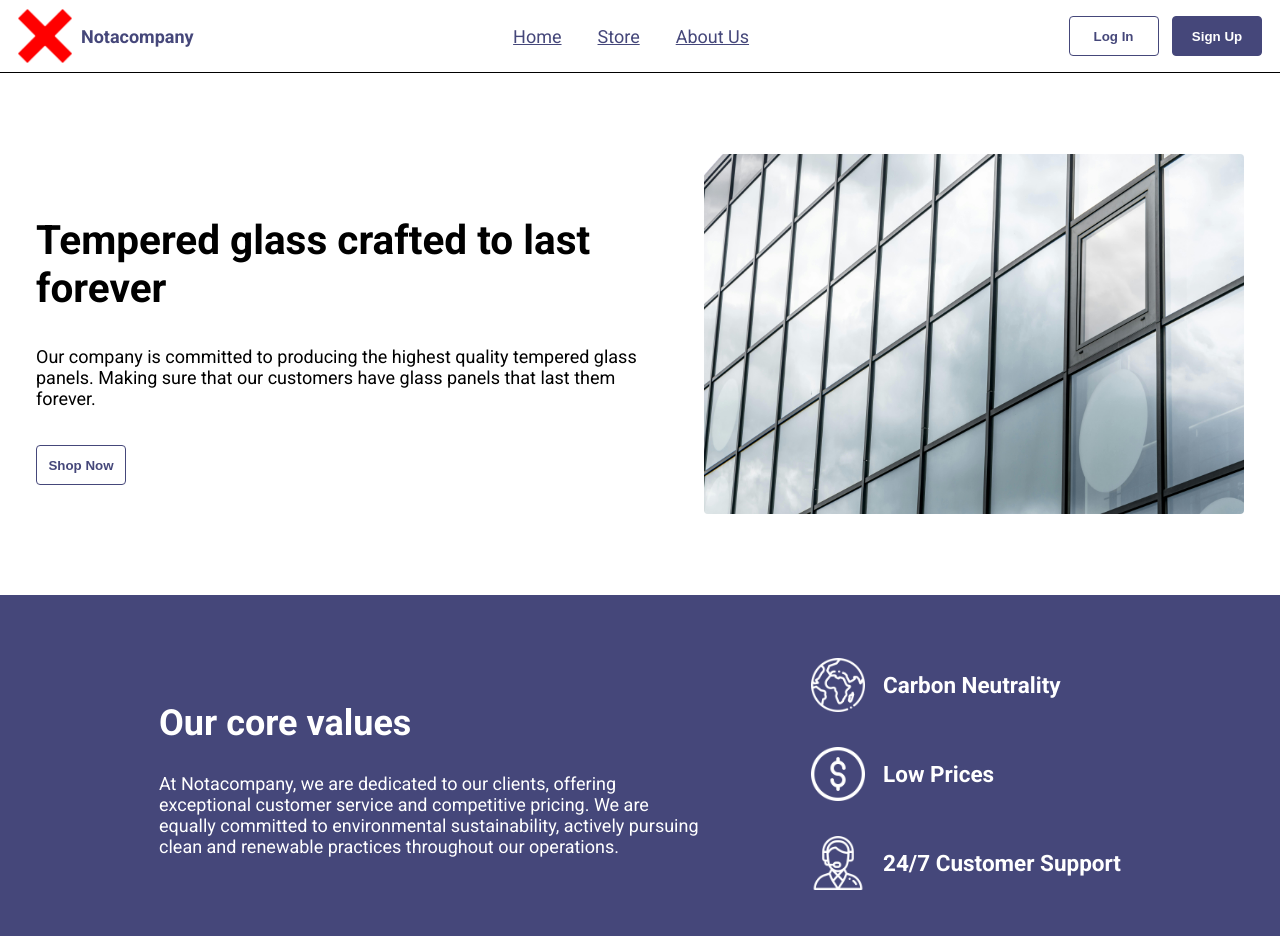
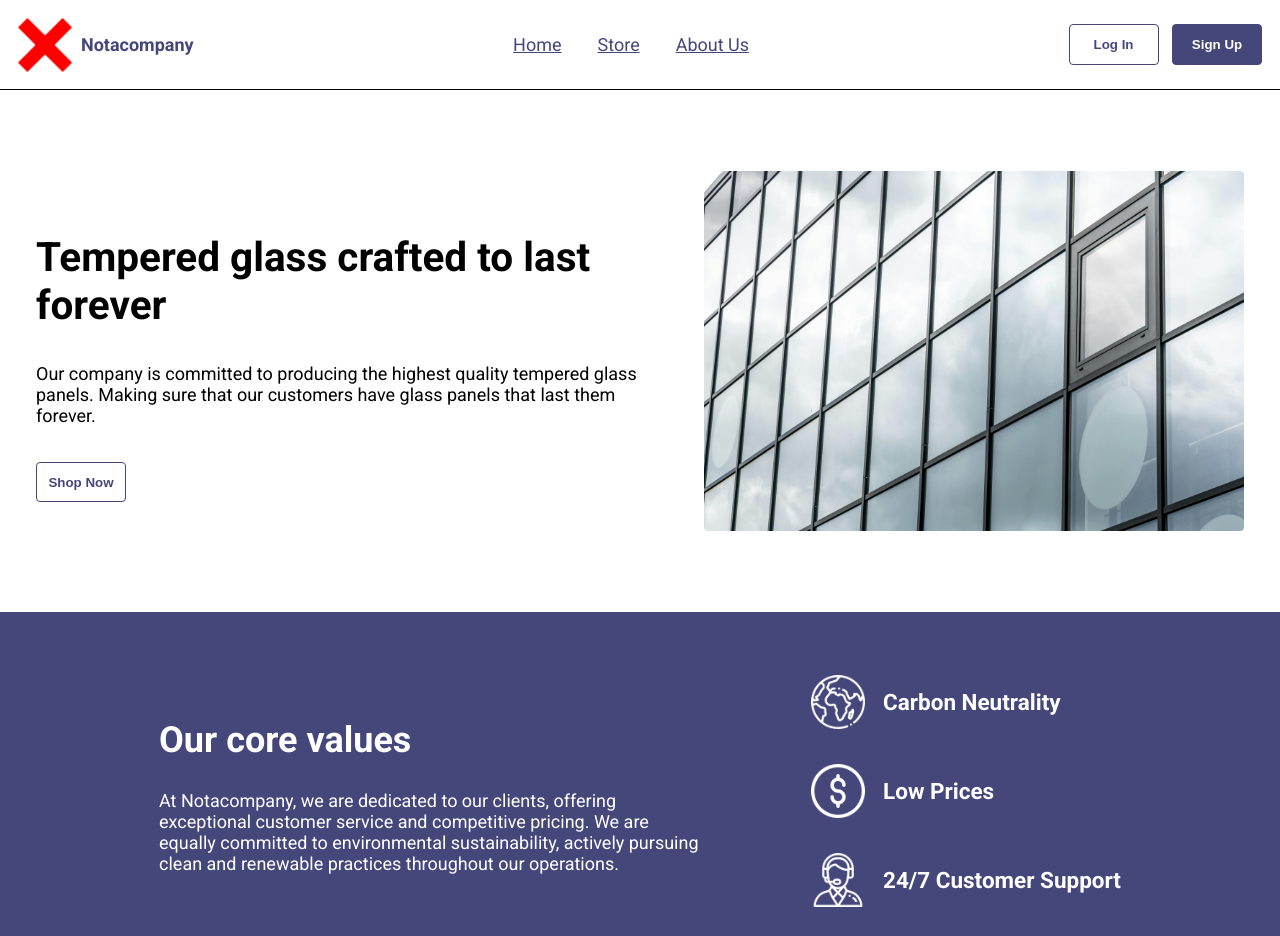
Before and after one commit to ExqueeseMe/notacompany-homepage, a plain HTML site: page index.html in a window 1280 px wide. Shown: the top 936 px of the page. Drawn offline with Linux system fonts and the light colour scheme.

Commit message:
fixed navbar sizing

```diff
--- a/resources/css/styles.css
+++ b/resources/css/styles.css
@@ -6,7 +6,6 @@
 body {
     margin: 0;
     padding: 0;
-    width: 100vw;
 }
 
 header {
@@ -17,7 +16,9 @@ header {
     padding: 1rem;
     background-color: white;
     border-bottom: 1px solid black;
-    width: calc(100vw - 2rem);
+    width: 100%;
+    height: 5rem;
+    box-sizing: border-box;
 }
 
 h1 {
```
